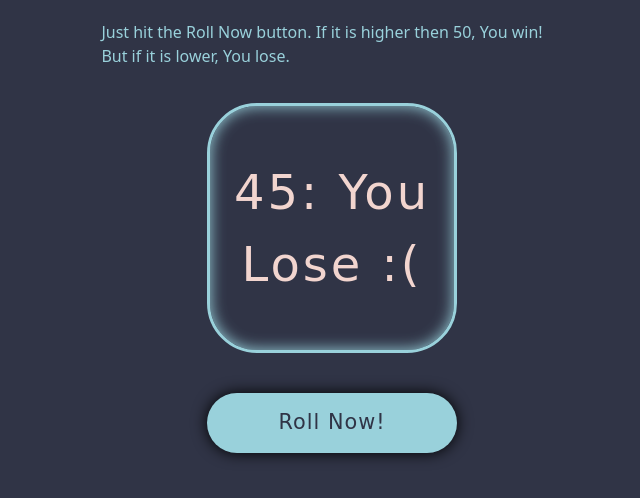
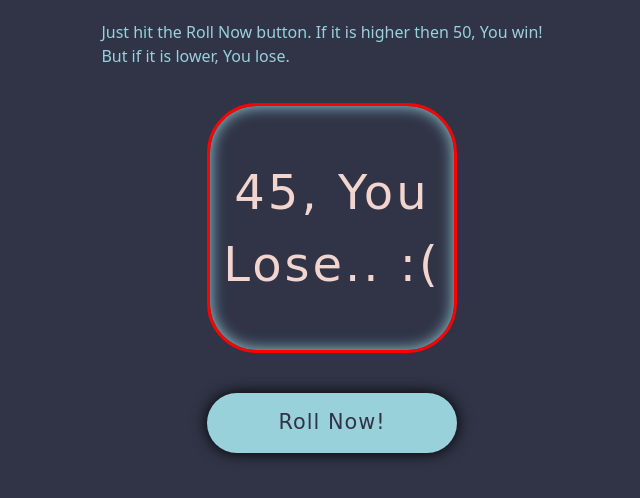
Before and after one commit to Nuggxt/Higher-or-Lower-game, a plain HTML site: page index.html in a window 1280 px wide. Both pictures are taken after a click on the button "Roll Now!". Shown: the part 148-646 px from the top of the page, without its empty margins (308-948 px from the left). Drawn offline with nearby package versions, Linux system fonts and the light colour scheme; a web font is replaced by a local one.

Commit message:
minor update
update to the UI. added the border color on  win/lose.

win = limegreen
lose = red

```diff
--- a/index.html
+++ b/index.html
@@ -31,7 +31,7 @@
           But if it is lower, You lose.
         </p>
       </div>
-      <div class="display">
+      <div id="display">
         <label id="xlabel"></label>
       </div>
       <div class="button">
--- a/index.js
+++ b/index.js
@@ -6,8 +6,10 @@ document.getElementById("rollButton").onclick = function () {
   x = Math.floor(Math.random() * 100) + 1; // Gets the random number
   document.getElementById("xlabel").innerHTML = x; // Displays the random number after button click
   if (x > 50) {
-    document.getElementById('xlabel').innerHTML = x + ': You Win! :)';
+    document.getElementById('xlabel').innerHTML = x + ', You Win! :)';
+    document.getElementById('display').style.border = 'solid limegreen';
   } else {
-    document.getElementById('xlabel').innerHTML = x + ': You Lose :(';
+    document.getElementById('xlabel').innerHTML = x + ', You Lose.. :(';
+    document.getElementById('display').style.border = 'solid red';
   }
 };
--- a/style.css
+++ b/style.css
@@ -53,17 +53,17 @@ body {
   text-align: center;
 }
 
-.display {
+#display {
   width: 250px;
   height: 250px;
   margin-top: 20px;
-  border: 3px solid #99d1db	;
+  border: 2px solid #99d1db;
   border-radius: 50px;
   display: flex;
   align-items: center;
   justify-content: center;
   flex-direction: column;
-  box-shadow: inset 0 0 15px #99d1db	;
+  box-shadow: inset 0 0 15px #99d1db;
   background-color: 282828;
   color: #f2d5cf	;
   font-size: 3em;
```
